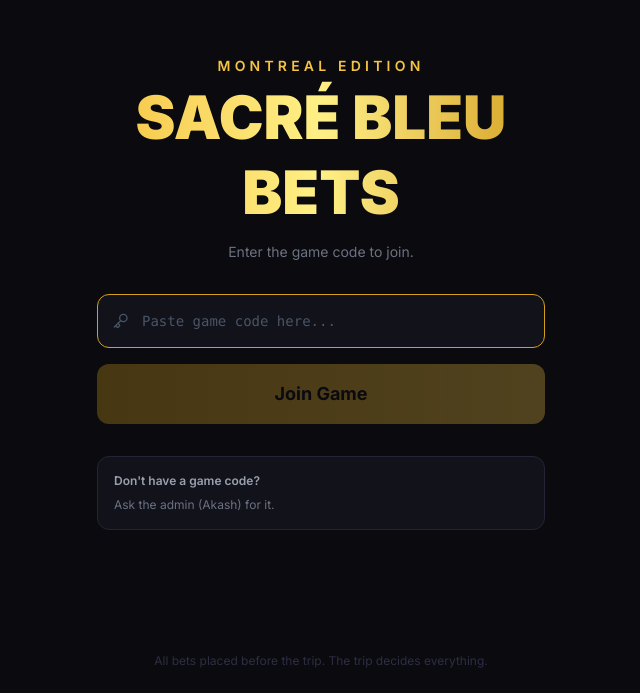
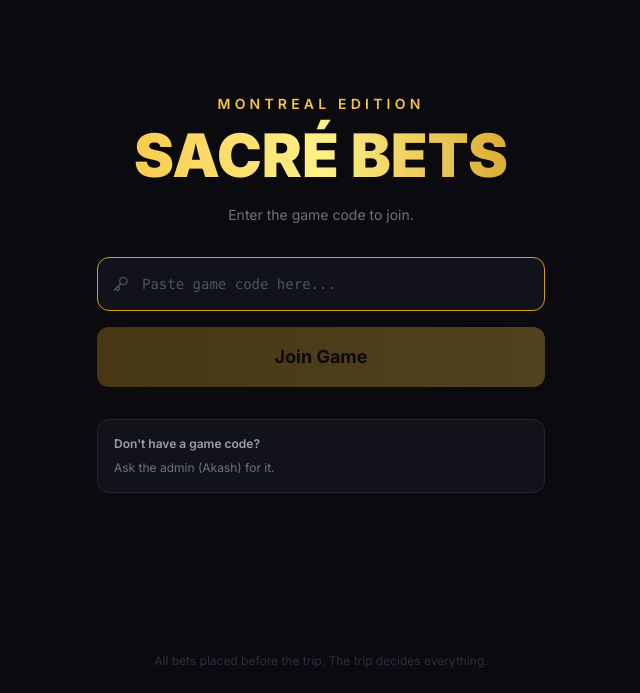
Before and after one commit to singh2107akash/Montreal, a React (Vite) app in the folder degen-odds/: page / in a window 1280 px wide. Shown: the part 107-800 px from the top of the page, without its empty margins (319-959 px from the left). Built offline with nearby package versions, Linux system fonts and the light colour scheme.

Commit message:
Rename to SACRÉ BETS (remove Bleu)

```diff
--- a/degen-odds/index.html
+++ b/degen-odds/index.html
@@ -4,7 +4,7 @@
     <meta charset="UTF-8" />
     <link rel="icon" type="image/svg+xml" href="/favicon.svg" />
     <meta name="viewport" content="width=device-width, initial-scale=1.0" />
-    <title>Sacré Bleu Bets: Montreal Bachelor Edition</title>
+    <title>SACRÉ BETS: Montreal Bachelor Edition</title>
     <link rel="preconnect" href="https://fonts.googleapis.com" />
     <link rel="preconnect" href="https://fonts.gstatic.com" crossorigin />
     <link href="https://fonts.googleapis.com/css2?family=Inter:wght@400;500;600;700;800;900&display=swap" rel="stylesheet" />
--- a/degen-odds/src/pages/LandingPage.jsx
+++ b/degen-odds/src/pages/LandingPage.jsx
@@ -40,7 +40,7 @@ export default function LandingPage() {
           Montreal Edition
         </div>
         <h1 className="text-5xl md:text-7xl font-black mb-4 bg-gradient-to-r from-gold-400 via-yellow-200 to-gold-500 bg-clip-text text-transparent leading-tight">
-          SACRÉ BLEU BETS
+          SACRÉ BETS
         </h1>
         <p className="text-gray-400 text-lg md:text-xl mb-10 max-w-lg mx-auto leading-relaxed">
           Place your bets before the trip starts.
--- a/degen-odds/src/pages/LoginPage.jsx
+++ b/degen-odds/src/pages/LoginPage.jsx
@@ -87,7 +87,7 @@ export default function LoginPage() {
             Montreal Edition
           </div>
           <h1 className="text-5xl md:text-6xl font-black mb-3 bg-gradient-to-r from-gold-400 via-yellow-200 to-gold-500 bg-clip-text text-transparent leading-tight">
-            SACRÉ BLEU BETS
+            SACRÉ BETS
           </h1>
           <p className="text-gray-500 text-sm mb-8">
             Enter the game code to join.
@@ -159,7 +159,7 @@ export default function LoginPage() {
           Montreal Edition
         </div>
         <h1 className="text-5xl md:text-6xl font-black mb-3 bg-gradient-to-r from-gold-400 via-yellow-200 to-gold-500 bg-clip-text text-transparent leading-tight">
-          SACRÉ BLEU BETS
+          SACRÉ BETS
         </h1>
         <p className="text-gray-500 text-sm mb-10">
           Place bets before the trip. The chaos decides who wins.
```
